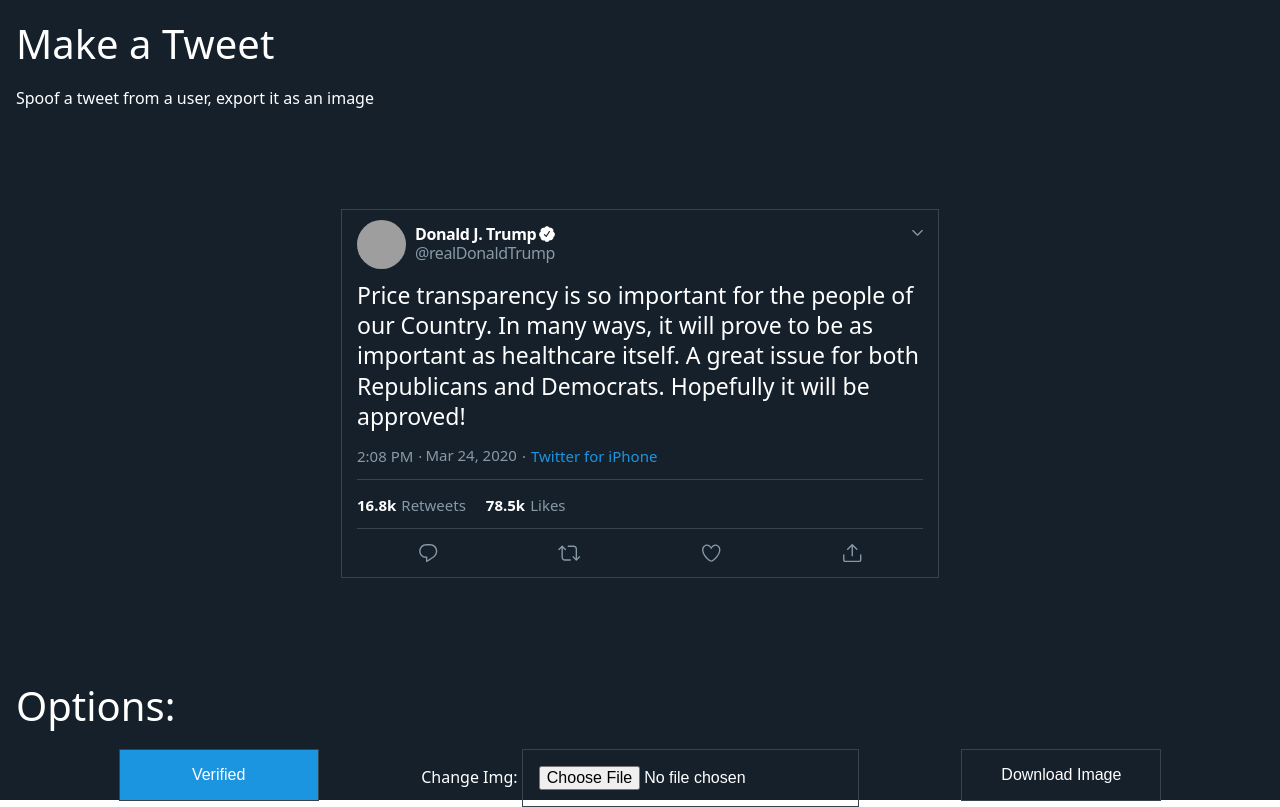
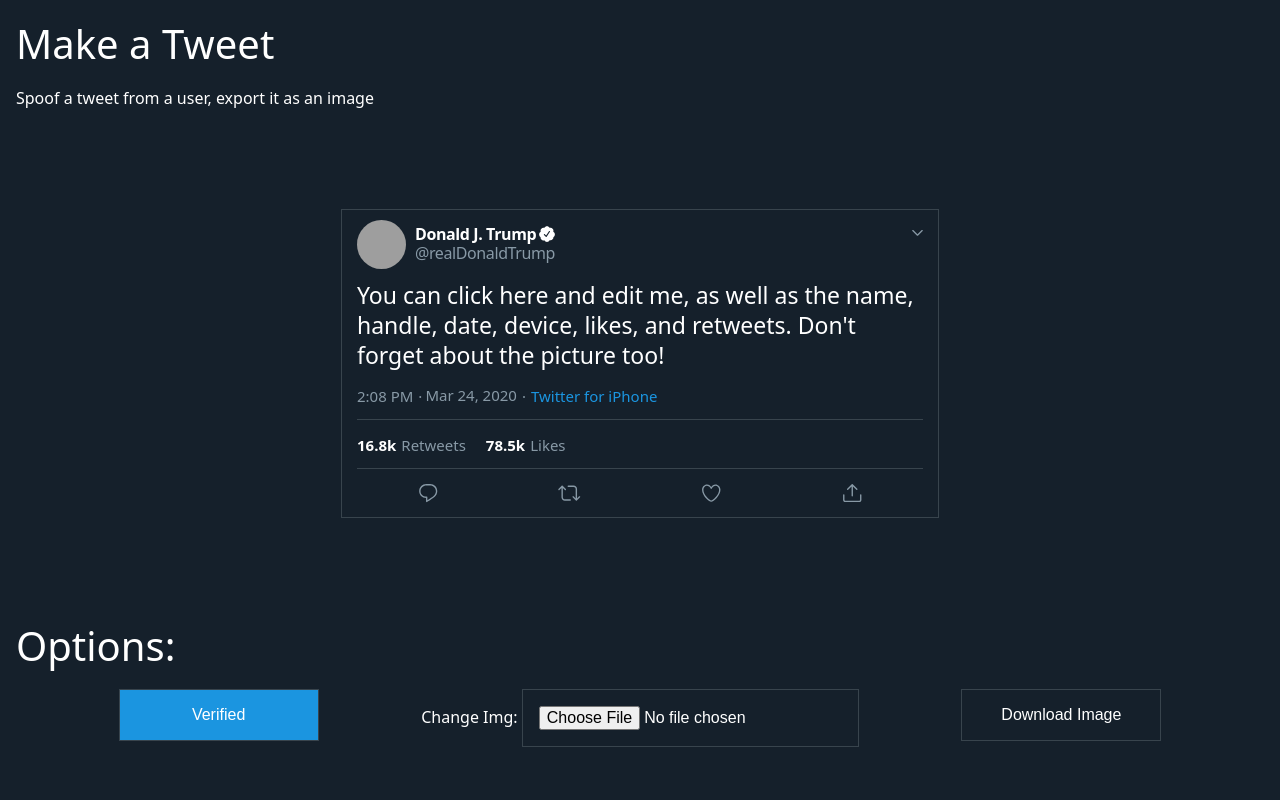
Before and after one commit to sean-mooney/Tweet-Spoofer, a React (Create React App) app: page / in a window 1280 px wide. Built offline with nearby package versions, Linux system fonts and the light colour scheme; grey boxes are pictures that could not be loaded.

Commit message:
added instructional text in the tweet

```diff
--- a/src/App.js
+++ b/src/App.js
@@ -66,7 +66,7 @@
               </div>
             </div>
             <div contentEditable="true" suppressContentEditableWarning={true} className="tweet-post-message" spellCheck="false">
-              Price transparency is so important for the people of our Country. In many ways, it will prove to be as important as healthcare itself. A great issue for both Republicans and Democrats. Hopefully it will be approved!
+              You can click here and edit me, as well as the name, handle, date, device, likes, and retweets. Don't forget about the picture too!
             </div>
             <div className="tweet-post-info">
               <div className="tweet-post-date">
```
